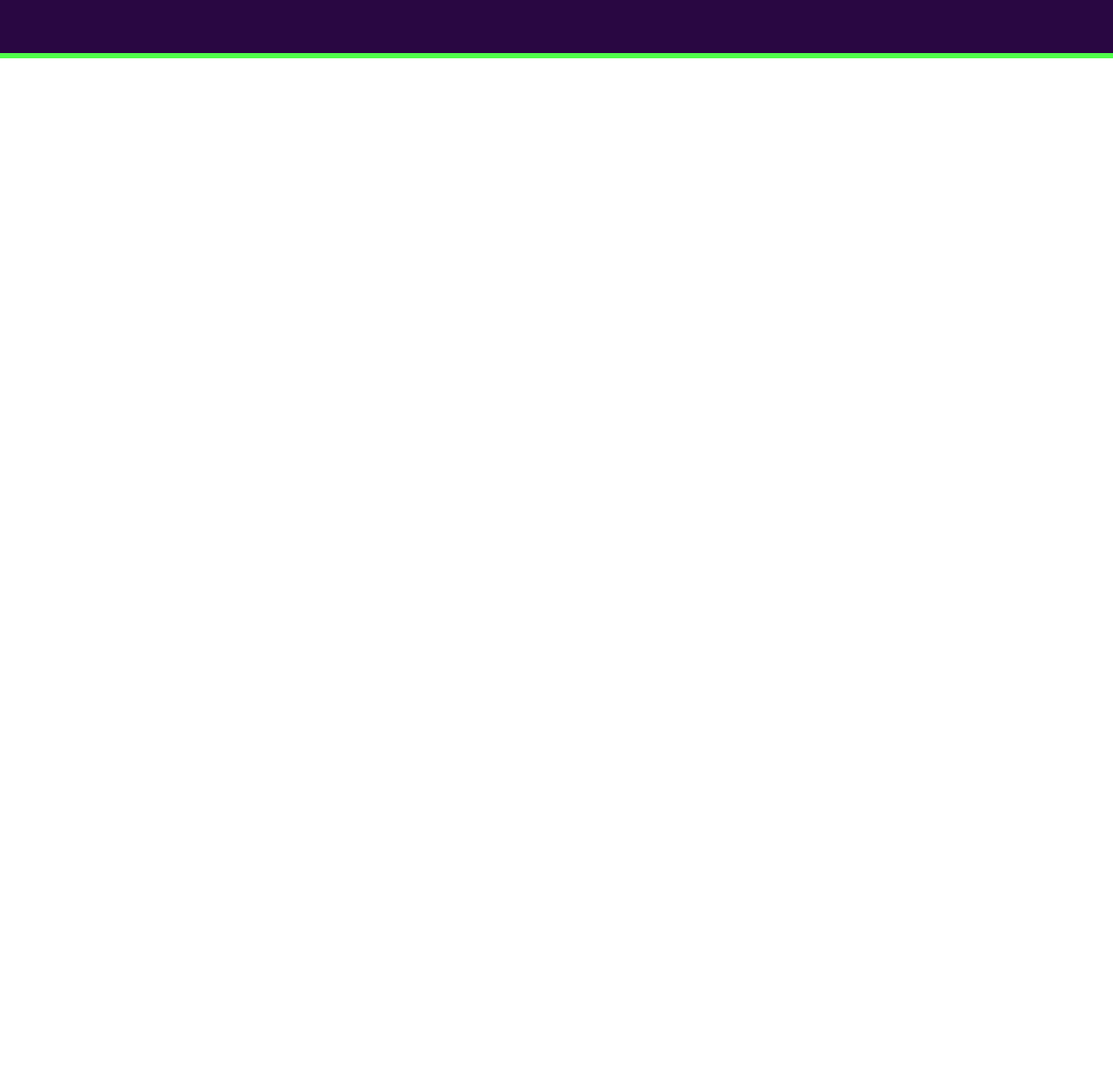
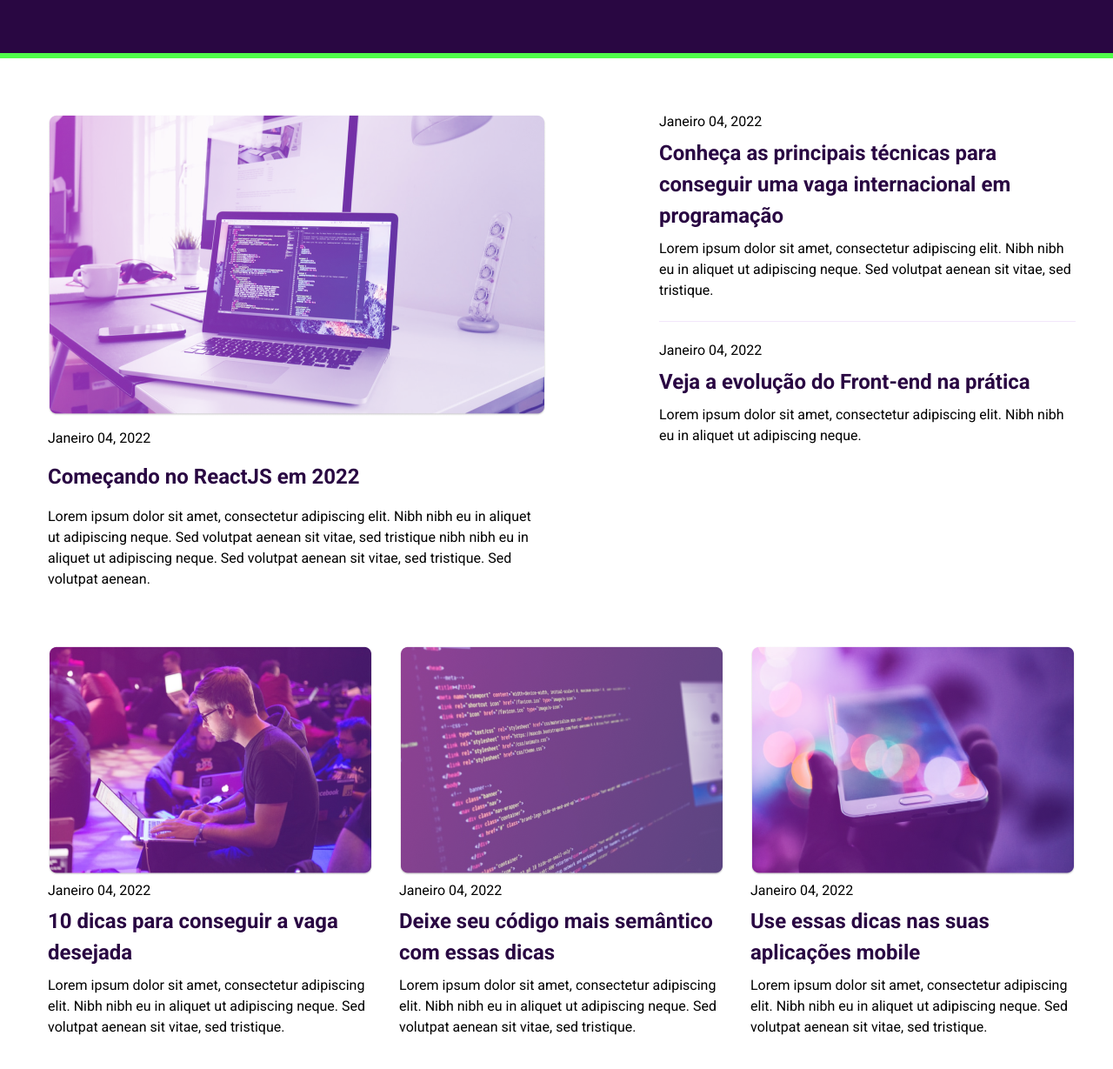
Before and after one commit to italocavalcanti3/desafio-rocketblog, a plain HTML site: page index.html in a window 1280 px wide. Shown: the part 525-1754 px from the top of the page at 87% size. Before the commit the page ends 800 px from the top, so only its background shows below. Drawn offline with Linux system fonts and the light colour scheme.

Commit message:
finaliza layout do desafio

```diff
--- a/index.html
+++ b/index.html
@@ -45,6 +45,50 @@
     <div class="footer-line"></div>
   </section>
 
-  <section class="posts"></section>
+  <section class="posts">
+    <div class="posts-header">
+      <div class="post">
+        <img src="./assets/post-1.png" alt="Imagem de um macbook">
+        <h4>Janeiro 04, 2022</h4>
+        <h2>Começando no ReactJS em 2022</h2>
+        <p>Lorem ipsum dolor sit amet, consectetur adipiscing elit. Nibh nibh eu in aliquet ut adipiscing neque. Sed volutpat aenean sit vitae, sed tristique nibh nibh eu in aliquet ut adipiscing neque. Sed volutpat aenean sit vitae, sed tristique. Sed volutpat aenean.</p>
+      </div>
+      <div class="sideposts">
+        <div class="post">
+          <h4>Janeiro 04, 2022</h4>
+          <h2>Conheça as principais técnicas para conseguir uma vaga internacional em programação</h2>
+          <p>Lorem ipsum dolor sit amet, consectetur adipiscing elit. Nibh nibh eu in aliquet ut adipiscing neque. Sed volutpat aenean sit vitae, sed tristique.</p>
+        </div>
+        <div class="divider"></div>
+        <div class="post">
+          <h4>Janeiro 04, 2022</h4>
+          <h2>Veja a evolução do Front-end na prática</h2>
+          <p>Lorem ipsum dolor sit amet, consectetur adipiscing elit. Nibh nibh eu in aliquet ut adipiscing neque. </p>
+        </div>
+      </div>
+    </div>
+
+    <div class="posts-footer">
+      <div class="post">
+        <img src="./assets/post-2.png" alt="Programador codando">
+        <h4>Janeiro 04, 2022</h4>
+        <h2>10 dicas para conseguir a vaga desejada</h2>
+        <p>Lorem ipsum dolor sit amet, consectetur adipiscing elit. Nibh nibh eu in aliquet ut adipiscing neque. Sed volutpat aenean sit vitae, sed tristique. </p>
+      </div>
+      <div class="post">
+        <img src="./assets/post-3.png" alt="Tela computador com códigos">
+        <h4>Janeiro 04, 2022</h4>
+        <h2>Deixe seu código mais semântico com essas dicas</h2>
+        <p>Lorem ipsum dolor sit amet, consectetur adipiscing elit. Nibh nibh eu in aliquet ut adipiscing neque. Sed volutpat aenean sit vitae, sed tristique. </p>
+      </div>
+      <div class="post">
+        <img src="./assets/post-4.png" alt="Mão segurando celular">
+        <h4>Janeiro 04, 2022</h4>
+        <h2>Use essas dicas nas suas aplicações mobile</h2>
+        <p>Lorem ipsum dolor sit amet, consectetur adipiscing elit. Nibh nibh eu in aliquet ut adipiscing neque. Sed volutpat aenean sit vitae, sed tristique. </p>
+      </div>
+    </div>
+
+  </section>
 </body>
 </html>
--- a/style.scss
+++ b/style.scss
@@ -1,3 +1,4 @@
+
 * {
   margin: 0;
   padding: 0;
@@ -112,8 +113,6 @@ body {
                 width: 24px;
               }
             }
-
-
           }
       }
     }
@@ -166,3 +165,70 @@ body {
     background: var(--green);
   }
 }
+
+.posts {
+  max-width: 1170px;
+  margin: 0 auto;
+  padding: 64px 0;
+  display: grid;
+  grid-template-rows: repeat(2, auto);
+  grid-gap: 64px;
+
+  .posts-header {
+    display: grid;
+    grid-template-columns: repeat(2, 1fr);
+    grid-template-rows: repeat(2, auto);
+    grid-gap: 0 130px;
+
+    > .post {
+      display: flex;
+      flex-direction: column;
+      gap: 15.97px;
+
+    }
+
+    .sideposts {
+      display: flex;
+      flex-direction: column;
+      gap: 23.59px;
+
+      .divider {
+        height: 1px;
+        background: #F2E7FA;
+      }
+    }
+
+  }
+
+  .posts-footer {
+    display: grid;
+    grid-template-columns: repeat(3, 1fr);
+    grid-gap: 30px;
+  }
+
+  .post {
+    display: flex;
+    flex-direction: column;
+    gap: 8px;
+
+    h4 {
+      font: 400 1rem/1.171875rem 'Roboto', sans-serif;
+    }
+
+    h2 {
+      font: 700 1.5rem/2.25rem 'Roboto', sans-serif;
+      color: var(--purple-bg);
+    }
+
+    p {
+      font: 400 1rem/1.5rem 'Roboto', sans-serif;
+    }
+
+    transition: filter 0.2s;
+
+    &:hover {
+      filter: brightness(0.9);
+      cursor: pointer;
+    }
+  }
+}
```
Also changed, not shown: style.css, 1 other file.
